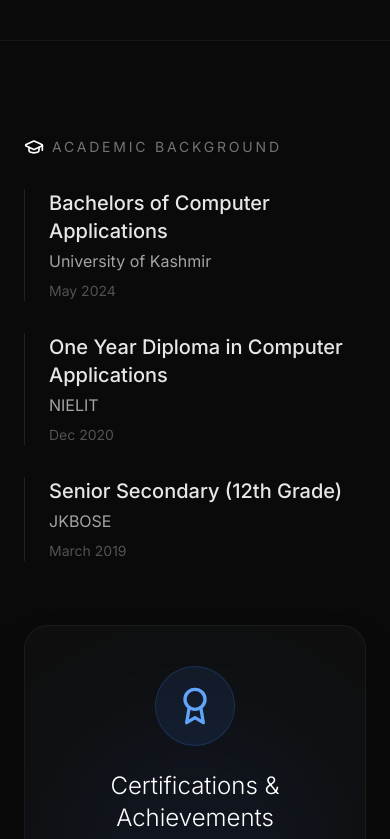
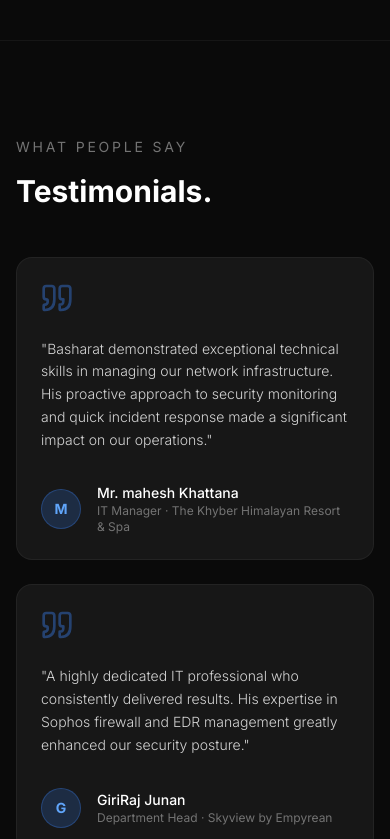
Before and after one commit to shahbasharat/portfolio-app, a Next.js app: page / in a window 390 px wide. Shown: the part 10380-11219 px from the top of the page. Built offline with nearby package versions, Linux system fonts and the light colour scheme.

Commit message:
add: testimonials section

```diff
--- a/src/app/page.tsx
+++ b/src/app/page.tsx
@@ -7,6 +7,7 @@ import Experience from "@/components/Experience";
 import Skills from "@/components/Skills";
 import Education from "@/components/Education";
 import Contact from "@/components/Contact";
+import Testimonials from "@/components/Testimonials";
 
 export default function Home() {
   return (
@@ -20,6 +21,7 @@ export default function Home() {
         <Experience />
         <Skills />
         <Projects />
+        <Testimonials />
         <Education />
         <Contact />
       </div>
--- /dev/null
+++ b/src/components/Testimonials.tsx
@@ -0,0 +1,96 @@
+"use client";
+import React from "react";
+import { motion } from "framer-motion";
+import { Quote } from "lucide-react";
+
+export default function Testimonials() {
+  const testimonials = [
+    {
+      quote: "Basharat demonstrated exceptional technical skills in managing our network infrastructure. His proactive approach to security monitoring and quick incident response made a significant impact on our operations.",
+      name: "Mr. mahesh Khattana ",
+      role: "IT Manager",
+      company: "The Khyber Himalayan Resort & Spa"
+    },
+    {
+      quote: "A highly dedicated IT professional who consistently delivered results. His expertise in Sophos firewall and EDR management greatly enhanced our security posture.",
+      name: "GiriRaj Junan",
+      role: "Department Head",
+      company: "Skyview by Empyrean"
+    },
+    {
+      quote: "Basharat provided excellent technical support and resolved complex Wi-Fi issues efficiently. His communication skills and problem-solving ability were outstanding.",
+      name: "Mr. Shabir Ahmad",
+      role: "Team Lead",
+      company: "Ison Xperience"
+    }
+  ];
+
+  return (
+    <section id="testimonials" className="relative w-full py-24 px-4 md:px-24 bg-[#0a0a0a] border-t border-white/[0.05]">
+      <div className="max-w-7xl mx-auto">
+
+        {/* Header */}
+        <div className="mb-12 md:mb-16">
+          <motion.h3
+            initial={{ opacity: 0, y: 20 }}
+            whileInView={{ opacity: 1, y: 0 }}
+            viewport={{ once: true }}
+            transition={{ duration: 0.5 }}
+            className="text-sm uppercase tracking-[0.2em] text-neutral-500 mb-4"
+          >
+            What People Say
+          </motion.h3>
+          <motion.h2
+            initial={{ opacity: 0, y: 20 }}
+            whileInView={{ opacity: 1, y: 0 }}
+            viewport={{ once: true }}
+            transition={{ duration: 0.5, delay: 0.1 }}
+            className="text-3xl md:text-6xl lg:text-7xl font-light"
+          >
+            <span className="font-bold text-white">Testimonials.</span>
+          </motion.h2>
+        </div>
+
+        {/* Cards */}
+        <div className="grid grid-cols-1 md:grid-cols-3 gap-6">
+          {testimonials.map((t, idx) => (
+            <motion.div
+              key={idx}
+              initial={{ opacity: 0, y: 40 }}
+              whileInView={{ opacity: 1, y: 0 }}
+              viewport={{ once: true }}
+              transition={{ duration: 0.5, delay: idx * 0.15 }}
+              className="bg-neutral-900 border border-white/[0.05] p-6 md:p-8 rounded-2xl hover:border-white/[0.15] transition-all duration-500 group relative overflow-hidden flex flex-col"
+            >
+              {/* Glow effect */}
+              <div className="absolute top-0 right-0 w-24 h-24 bg-blue-500/10 rounded-bl-full blur-2xl opacity-0 group-hover:opacity-100 transition-opacity duration-500" />
+
+              {/* Quote icon */}
+              <Quote className="w-8 h-8 text-blue-500/40 mb-6 shrink-0" />
+
+              {/* Quote text */}
+              <p className="text-neutral-300 font-light text-sm md:text-base leading-relaxed flex-1 mb-8">
+                "{t.quote}"
+              </p>
+
+              {/* Person info */}
+              <div className="flex items-center gap-4 mt-auto">
+                {/* Avatar circle */}
+                <div className="w-10 h-10 rounded-full bg-blue-500/20 border border-blue-500/30 flex items-center justify-center shrink-0">
+                  <span className="text-blue-400 font-bold text-sm">
+                    {t.name.charAt(0)}
+                  </span>
+                </div>
+                <div>
+                  <p className="text-white font-medium text-sm">{t.name}</p>
+                  <p className="text-neutral-500 text-xs">{t.role} · {t.company}</p>
+                </div>
+              </div>
+            </motion.div>
+          ))}
+        </div>
+
+      </div>
+    </section>
+  );
+}
```
